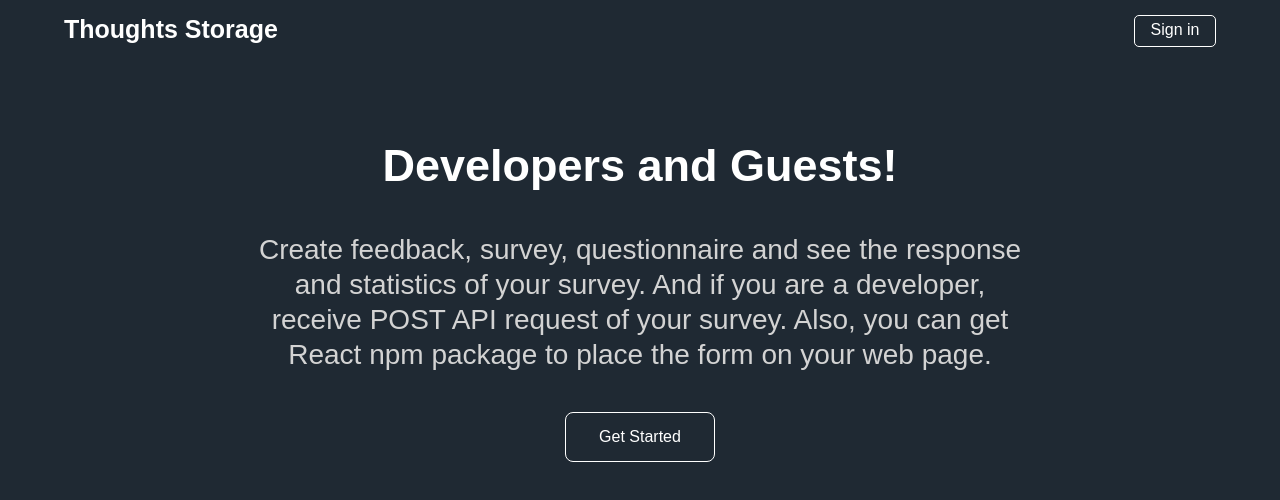
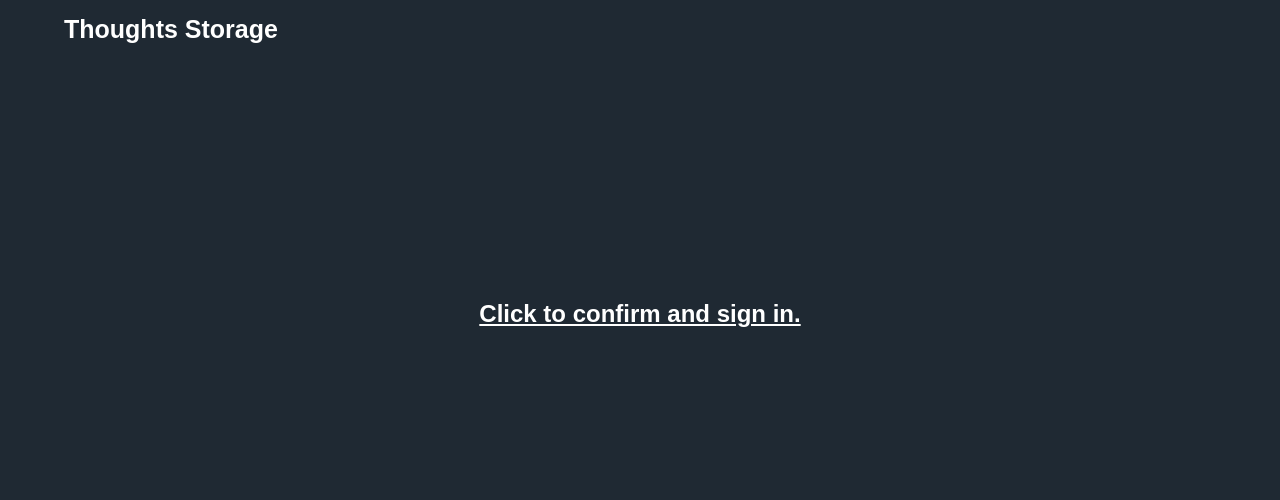
Before and after one commit to omiaow/thoughts-storage-front-end, a React (Create React App) app: page /Confirm in a window 1280 px wide. Before the commit this address led to /. Shown: the top 500 px of the page. Built offline with nearby package versions, Linux system fonts and the light colour scheme.

Commit message:
add reset password

```diff
--- a/package.json
+++ b/package.json
@@ -2,7 +2,7 @@
   "name": "thoughts-storage-front-end",
   "version": "0.1.0",
   "private": true,
-  "proxy": "http://localhost:5000/",
+  "proxy": "http://localhost:5000",
   "dependencies": {
     "@testing-library/jest-dom": "^5.15.0",
     "@testing-library/react": "^11.2.7",
--- /dev/null
+++ b/src/components/Confirm.js
@@ -0,0 +1,42 @@
+import React from "react";
+
+import Loader from "./tools/Loader";
+import Error from "./tools/Error";
+
+import useHttp from "../hooks/http.hook"
+
+import "../styles/forms.css";
+
+const Confirm = (props) => {
+
+  const { request, error, clearError, loading } = useHttp();
+
+  const queryString = require('query-string');
+  const parsed = queryString.parse(props.history.location.search);
+  const userData = {
+    id: parsed.id,
+    encryptedPassword: parsed.encryptedPassword
+  };
+
+  const changePassword = async () => {
+    try {
+      const response = await request("/auth/changePassword", "POST", userData);
+      if (response) props.history.push({pathname: "SignIn"});
+    } catch (err) {} // ignore
+  };
+
+  if (loading) {
+    return <Loader/>;
+  }
+
+  return (
+    <div className="forms">
+      {Error(error, clearError)}
+      <h2 className="notice" onClick={() => changePassword()}>
+        <u style={{cursor: "pointer"}}>Click to confirm and sign in.</u>
+      </h2>
+    </div>
+  );
+}
+
+export default Confirm;
--- a/src/components/NewPassword.js
+++ b/src/components/NewPassword.js
@@ -1,22 +1,57 @@
 import React from "react";
+
+import Loader from "./tools/Loader";
+import Error from "./tools/Error";
+
+import useHttp from "../hooks/http.hook"
 
 import "../styles/forms.css";
 
-class NewPassword extends React.Component {
-  render() {
+const NewPassword = (props) => {
+
+  const { request, error, clearError, loading } = useHttp();
+
+  const [submit, setSubmit] = React.useState(false);
+
+  const [userData, setUserData] = React.useState({
+    email: "",
+    password: "",
+    confirmPassword: ""
+  });
+
+  const create = async (e) => {
+    e.preventDefault();
+    try {
+      const response = await request("/auth/newPassword", "POST", userData);
+      if (response) setSubmit(true);
+    } catch (err) {} // ignore
+  }
+
+  const renderResetForm = () => {
     return (
-      <div className="forms">
-        <div className="input-area">
-          <h2>Reset password</h2>
-          <input type="email" placeholder="Email"/>
-          <input type="password" placeholder="New password"/>
-          <input type="password" placeholder="Confirm password"/>
-          <input type="submit" value="Submit"/>
-          <span className="a-right" onClick={() => this.props.history.push({pathname: "SignIn"})}>Sign in</span>
-        </div>
+      <div className="input-area">
+        <h2>Reset password</h2>
+        <form autoComplete="off">
+          <input type="email" onChange={(e) => setUserData({...userData,  email: e.target.value })} placeholder="Email"/>
+          <input type="password" onChange={(e) => setUserData({...userData, password: e.target.value })} placeholder="New password"/>
+          <input type="password" onChange={(e) => setUserData({...userData, confirmPassword: e.target.value })} placeholder="Confirm password"/>
+          <input type="submit" value="Create" onClick={(e) => create(e)}/>
+        </form>
+        <span className="a-right" onClick={() => props.history.push({pathname: "SignIn"})}>Sign in</span>
       </div>
     );
   }
+
+  if (loading) {
+    return <Loader/>;
+  }
+
+  return (
+    <div className="forms">
+      {Error(error, clearError)}
+      {(!submit) ? renderResetForm() : <h2 className="notice">Check your email to comfirm a new password.</h2>}
+    </div>
+  );
 }
 
 export default NewPassword;
--- a/src/components/SignIn.js
+++ b/src/components/SignIn.js
@@ -17,7 +17,6 @@ const SignIn = (props) => {
     email: "",
     password: ""
   });
-
 
   const signIn = async (e) => {
     e.preventDefault();
--- a/src/routes.js
+++ b/src/routes.js
@@ -6,6 +6,7 @@ import OpeningPage from "./components/OpeningPage";
 import CreateAccount from "./components/CreateAccount";
 import SignIn from "./components/SignIn";
 import NewPassword from "./components/NewPassword";
+import Confirm from "./components/Confirm";
 import Overview from "./components/Overview";
 import Details from "./components/details/Details";
 import Form from "./components/Form";
@@ -30,6 +31,7 @@ const useRoutes = isAuthenticated => {
         <Route exact path="/CreateAccount" component={CreateAccount}/>
         <Route exact path="/SignIn" component={SignIn}/>
         <Route exact path="/NewPassword" component={NewPassword}/>
+        <Route exact path="/Confirm" component={Confirm}/>
         <Route exact path="/Form" component={Form}/>
         <Redirect to="/"/>
       </Switch>
--- a/src/styles/forms.css
+++ b/src/styles/forms.css
@@ -3,6 +3,12 @@
   width: 100%;
   min-height: calc(100vh - 60px); /* subtract navigation bar */
   background-color: #1f2933;
+}
+
+.forms .notice {
+  margin-top: 30vh;
+  color: white;
+  text-align: center;
 }
 
 .new-form {
```
